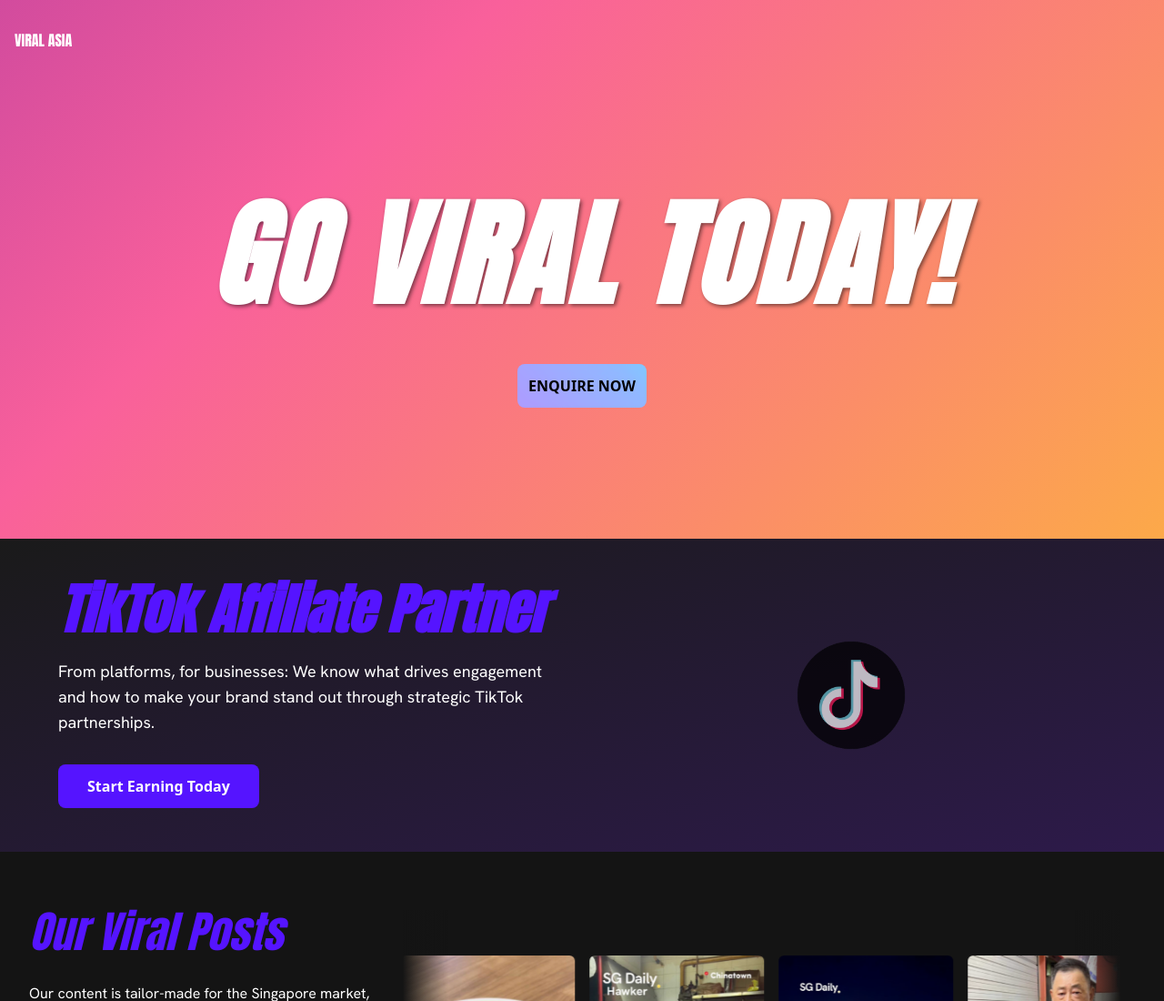
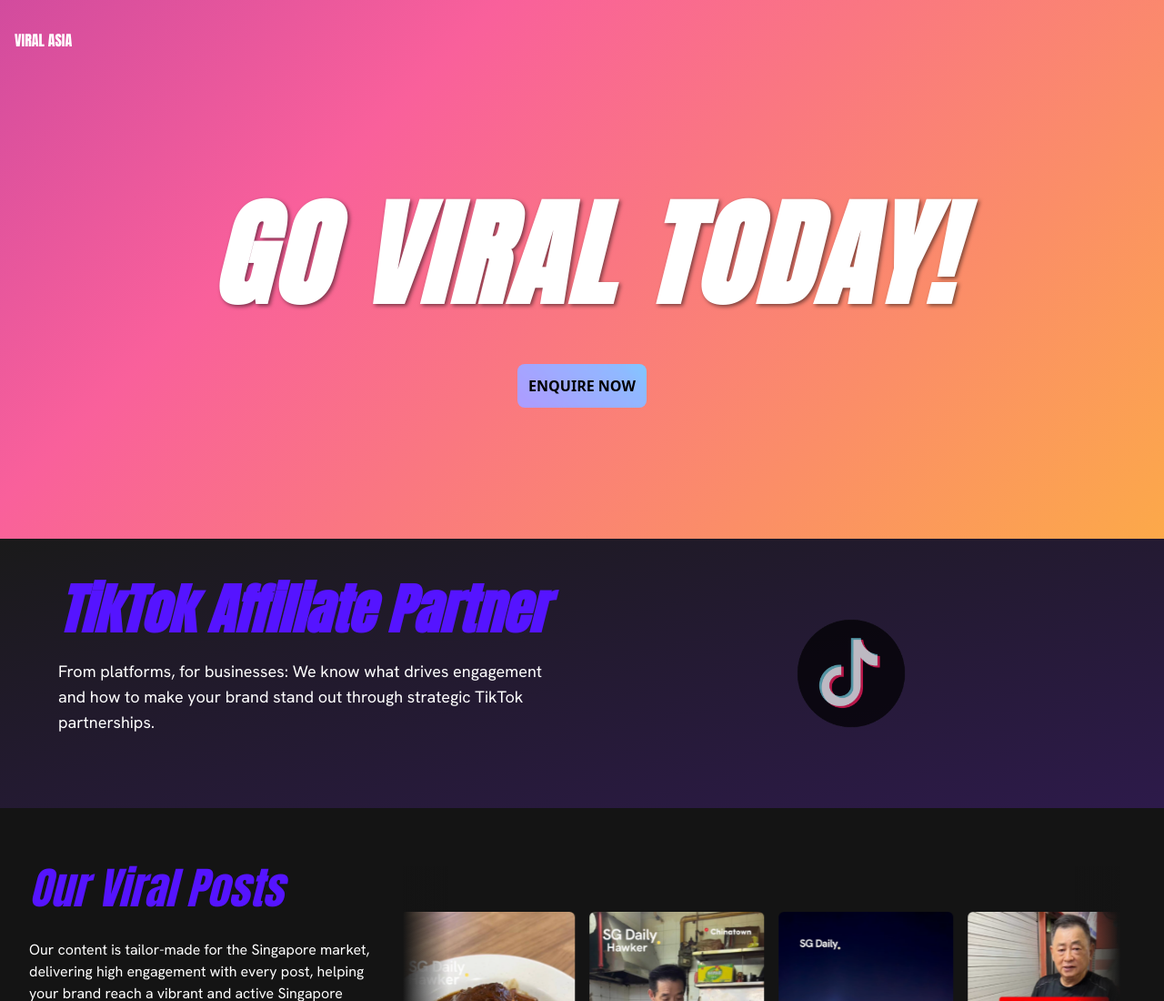
Before and after one commit to tankztz/viral-asia-landing-page, an Astro site: page / in a window 1280 px wide. Shown: the top 1100 px of the page at 91% size. Built offline with nearby package versions, Linux system fonts and the light colour scheme; Astro itself is replaced by a stand-in of ours.

Commit message:
Remove start earning button

```diff
--- a/src/components/TikTokAffiliate.astro
+++ b/src/components/TikTokAffiliate.astro
@@ -11,12 +11,6 @@
       <p class="text-white text-lg mb-8">
         From platforms, for businesses: We know what drives engagement and how to make your brand stand out through strategic TikTok partnerships.
       </p>
-      <a
-        href="https://wa.me/6586111941?text=I'm%20interested%20in%20TikTok%20affiliate%20marketing"
-        class="inline-block bg-[#5514ff] text-white px-8 py-3 rounded-lg hover:bg-[#4010cc] transition-colors font-bold"
-      >
-        Start Earning Today
-      </a>
     </div>
     <div class="flex-1 flex justify-center items-center gap-8">
       <Image
```
